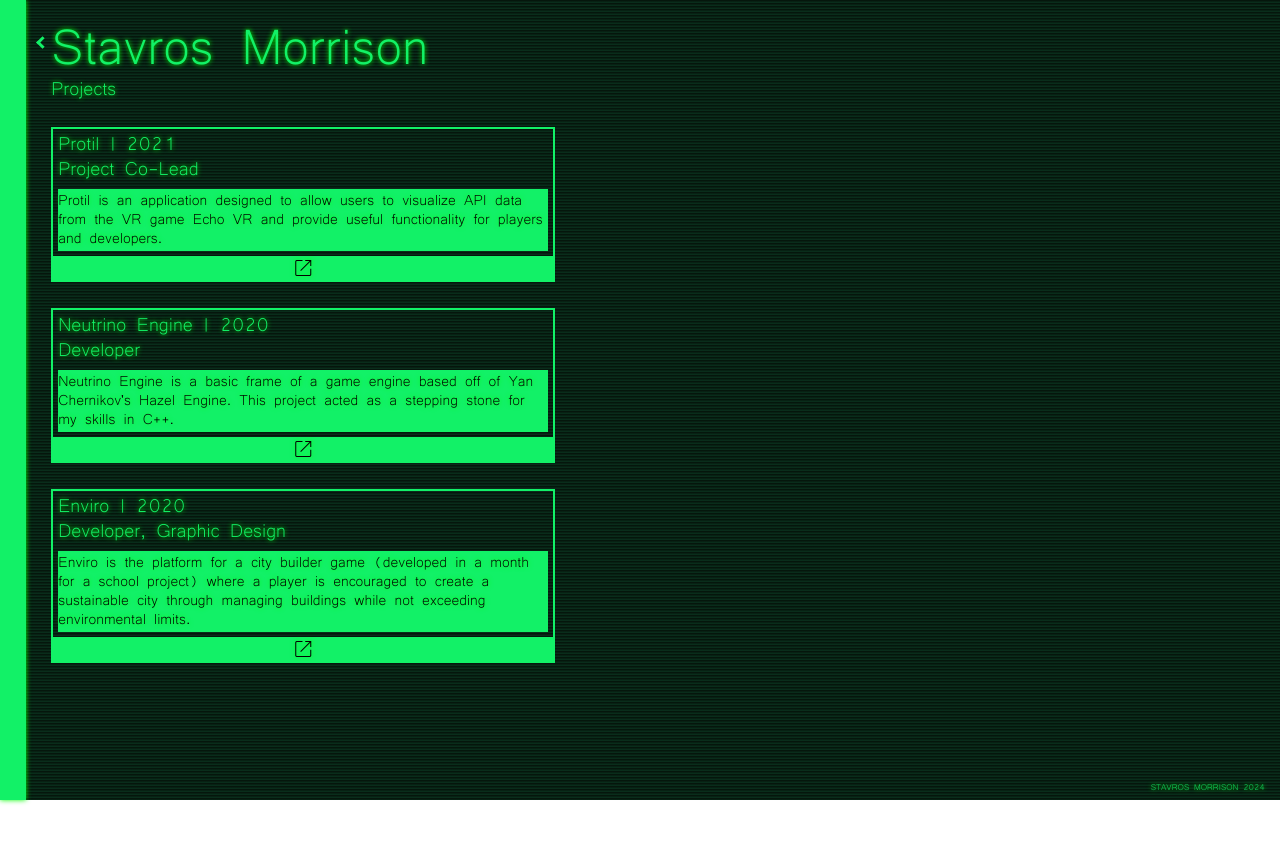
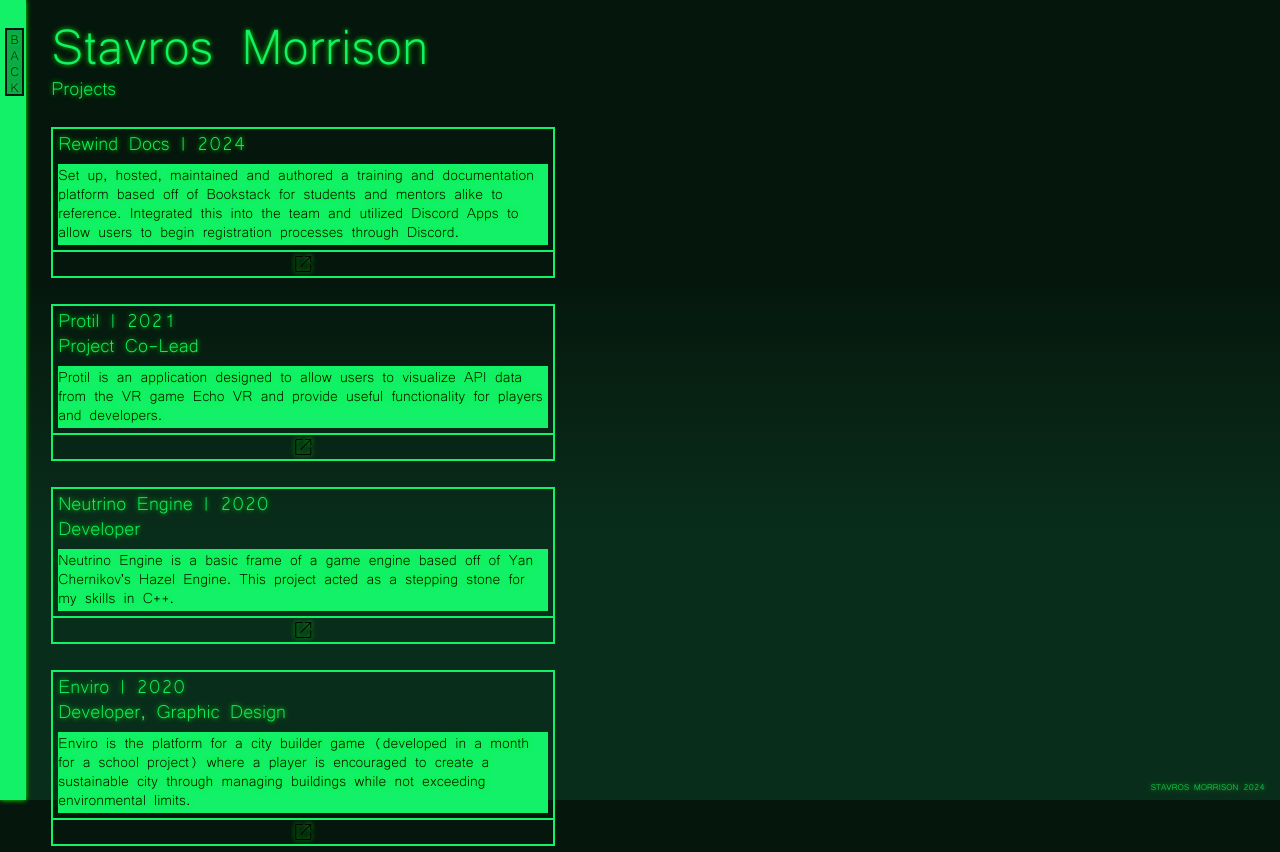
Before and after one commit to SupaStav/SupaStav.github.io, a plain HTML site: page projects.html in a window 1280 px wide. Before the commit the page ends 800 px from the top, so only its background shows below. Drawn offline with nearby package versions, Linux system fonts and the light colour scheme.

Commit message:
changed some format stuff

```diff
--- a/projects.html
+++ b/projects.html
@@ -4,10 +4,15 @@
     <link rel="stylesheet" href="https://fonts.googleapis.com/css2?family=Material+Symbols+Outlined:opsz,wght,FILL,GRAD@20..48,100..700,0..1,-50..200&icon_names=open_in_new" />
 </head>
 <body>
-    <a class="arrow back" href="index.html"></a>
+    <a class="backthing backthingback" href="index.html">BACK</a>
     <div id="accent"></div></body>
     <h1 style="margin-bottom: 0; margin-top: 0;">Stavros Morrison</h1>
     <h2 style="margin-top: 0;padding: 0;">Projects</h2>
+    <div id="databod">
+        <h2>Rewind Docs | 2024</h2>
+        <p style="background-color: var(--accent); color: black;">Set up, hosted, maintained and authored a training and documentation platform based off of Bookstack for students and mentors alike to reference. Integrated this into the team and utilized Discord Apps to allow users to begin registration processes through Discord.</p>
+        <a class="viewbutton" href="https://docs.roboticsfrc4419.com/" target="_blank"><span class="material-symbols-outlined">open_in_new</span></a>
+    </div>
     <div id="databod">
         <h2>Protil | 2021<br>Project Co-Lead</h2>
         <p style="background-color: var(--accent); color: black;">Protil is an application designed to allow users to visualize API data from the VR game Echo VR and provide useful functionality for players and developers.</p>
--- a/style.css
+++ b/style.css
@@ -63,6 +63,30 @@ h1{
     padding: 3px;
     background-color: inherit;
   }
+  .backthing{
+    outline: 2px solid var(--bg);
+    width: 15px;
+    text-decoration: none;
+    text-align: center;
+    display: inline-block;
+    color: var(--bg);
+    background-color: inherit;
+    background-color: rgba(0,0,0, .3);
+    word-break: break-all;
+  }
+  .backthingback{
+    position: absolute;
+    z-index: 1000;
+    left: .55vw;
+    top: 30px;
+
+    cursor: pointer;
+  }
+  .backthingback:hover{
+
+    box-shadow: 0 0 15px black;
+    background-color: rgba(0,0,0, .1);
+  }
 
   .back {
     transform: rotate(135deg);
@@ -88,7 +112,8 @@ h1{
   }
 
   .viewbutton{
-    background-color: var(--accent);
+    border-top: 2px solid var(--accent);
+    background-color: inherit;
     color: rgb(0, 0, 0);
     width: 100%;
     text-align: center;
@@ -98,7 +123,7 @@ h1{
   }
   .viewbutton:hover
   {
-    background-color: yellow;
+    background-color: var(--accent);
     color: black;
   }
 
@@ -107,6 +132,7 @@ h1{
     background: linear-gradient(to top, #092d1b, #092d1b, #05160c, #05160c);
     background-size: cover;
     background-size: 100% 3px;
+    background-attachment: fixed;
     margin-left: 4vw;
     color: var(--accent);
     /* font-size: 2vh; */
@@ -140,7 +166,7 @@ h1{
     text-decoration: none;
   }
   .btn:hover {
-    background: yellow;
+    background: var(--accent);
     color: black;
     border: #092d1b solid 2px;
   }
```
Also changed, not shown: education.html (+1 -1 lines), work-and-volunteering.html (+1 -1 lines).
